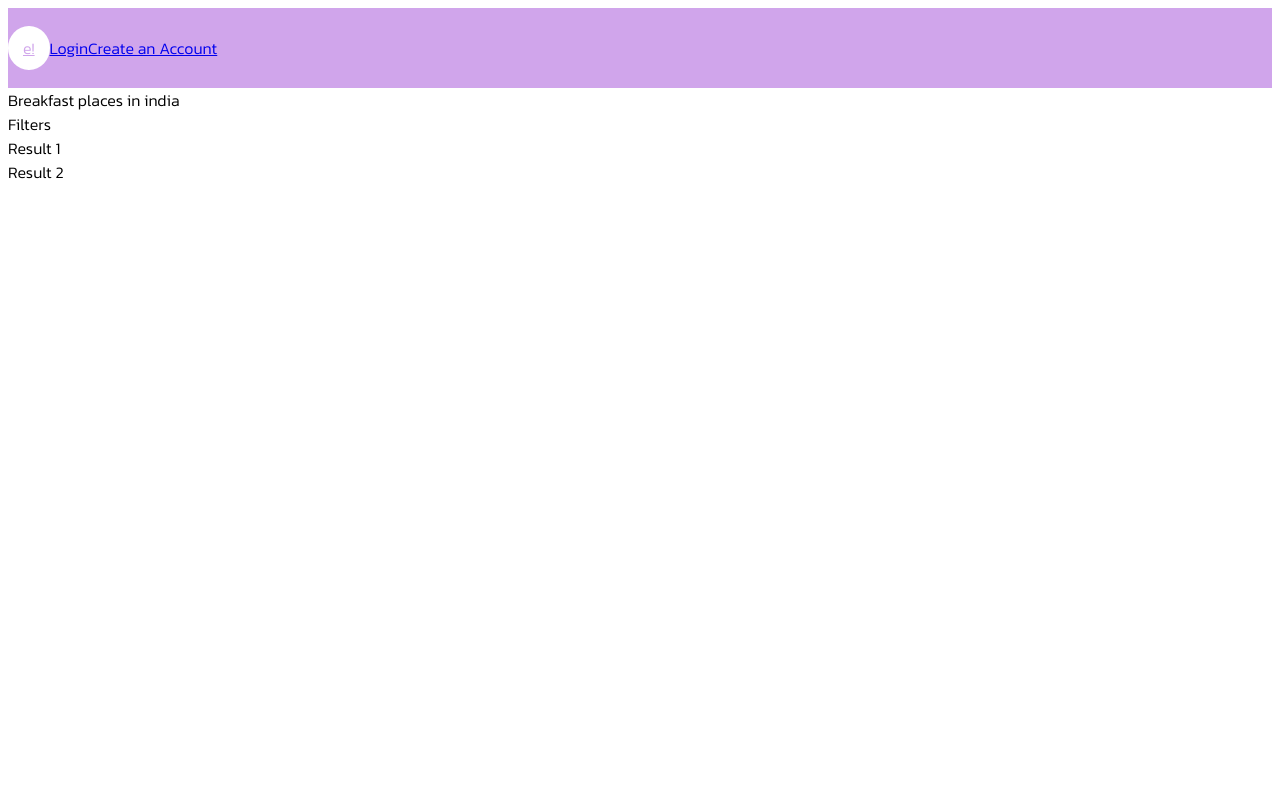
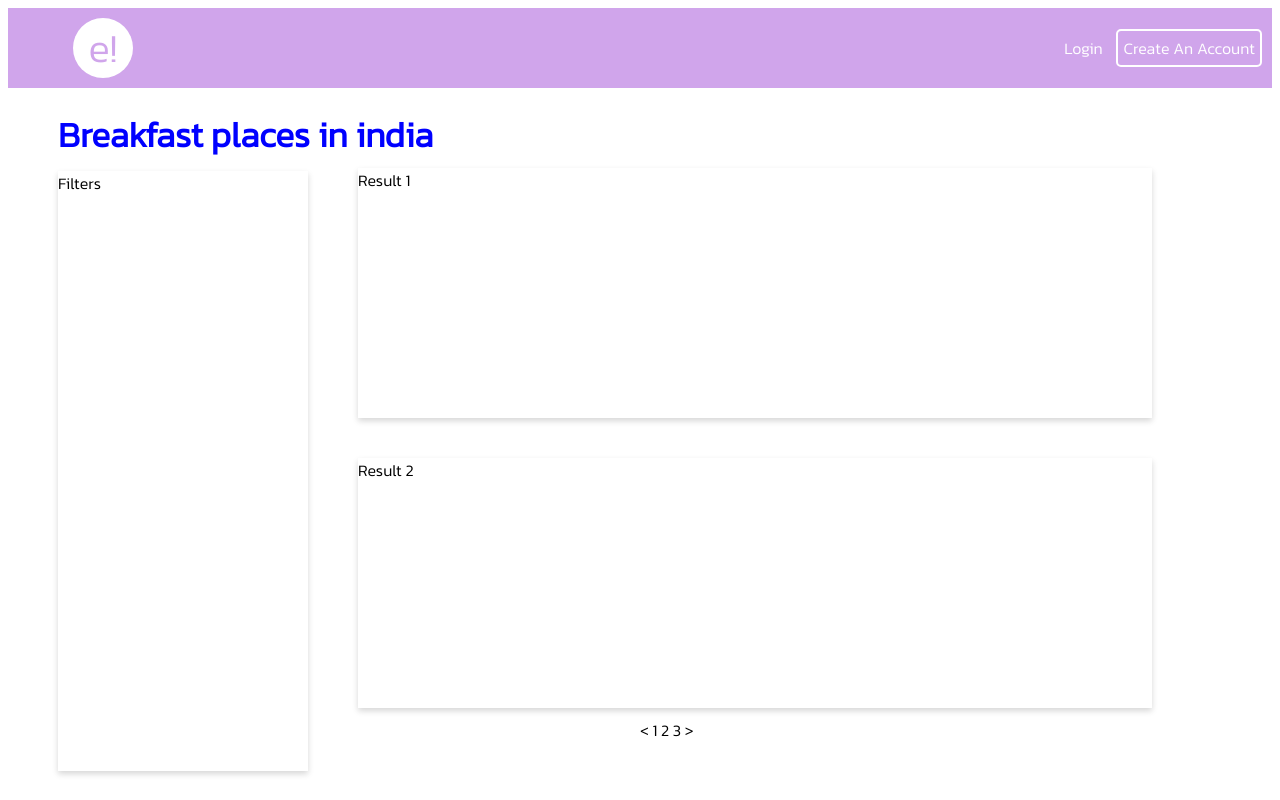
Before and after one commit to subhamdas04/assignment, a plain HTML site: page index.html in a window 1280 px wide. Drawn offline with Linux system fonts and the light colour scheme.

Commit message:
assignment

```diff
--- a/index.html
+++ b/index.html
@@ -17,15 +17,84 @@
             align-items: center;
             background-color: rgb(208, 165, 235);
             height: 80px;
+            position: relative;
         }
         .logo-span{
+            display: flex;
             background-color: white;
             border-radius: 50%;
-            padding: 10px 15px;
-
+            padding: 10px 10px;
+            height: 40px;
+            width: 40px;
+            align-items: center;
+            justify-content: center;
+            margin-left: 15px;
+            position: absolute;
+            left: 50px;
         }
         .logo{
             color:rgb(208, 165, 235);
+            font-size: 40px;
+            text-decoration: none;
+        }
+        .login-signup{
+            position: absolute;
+            right: 10px;
+            word-spacing: 10px;
+        }
+        .login{
+            color: white;
+            text-decoration: none;
+        }
+        .create-account{
+            color: white;
+            text-decoration: none;
+            border: 2px solid white;
+            border-radius: 5px;
+            padding: 5px 5px;
+            word-spacing: normal;
+        }
+        section{
+            position: relative;
+            padding: 20px 50px;
+        }
+        .title-text{
+            color: blue;
+            font-weight: 600;
+            font-size: 35px;
+            text-decoration: none;
+        }
+        .filters-article{
+            box-shadow: 0px 3px 6px #00000029;
+            opacity: 1;
+            margin-top: 10px;
+            width: 250px;
+            height: 600px;
+        }
+        .result1-article{
+            top: 80px;
+            left: 350px;
+            width: 794px;
+            height: 250px;
+            background: #FFFFFF 0% 0% no-repeat padding-box;
+            box-shadow: 0px 3px 6px #00000029;
+            opacity: 1;
+            position: absolute;
+        }
+        .result2-article{
+            top: 370px;
+            left: 350px;
+            width: 794px;
+            height: 250px;
+            background: #FFFFFF 0% 0% no-repeat padding-box;
+            box-shadow: 0px 3px 6px #00000029;
+            opacity: 1;
+            position: absolute;
+        }
+        .pagination{
+           position: absolute;
+           top: 630px;
+           left: 50%;
         }
     </style>
 
@@ -37,11 +106,9 @@
         <span class="logo-span">
             <a href="index.html" class="logo">e!</a>
         </span>
-        <span>
-            <a href="#">Login</a>
-        </span>
-        <span>
-            <a href="#">Create an Account</a>
+        <span class="login-signup">
+            <a href="#" class="login">Login</a>
+            <a href="#" class="create-account">Create An Account</a>
         </span>
     </header>
     <!-- end of header -->
@@ -57,6 +124,13 @@
             <article class="result2-article">
                 Result 2
             </article>
+            <div class="pagination">
+                <a>&lt;</a>
+                <a>1</a>
+                <a>2</a>
+                <a>3</a>
+                <a>&gt;</a>
+            </div>
         </section>
     </main>
 </body>
```
